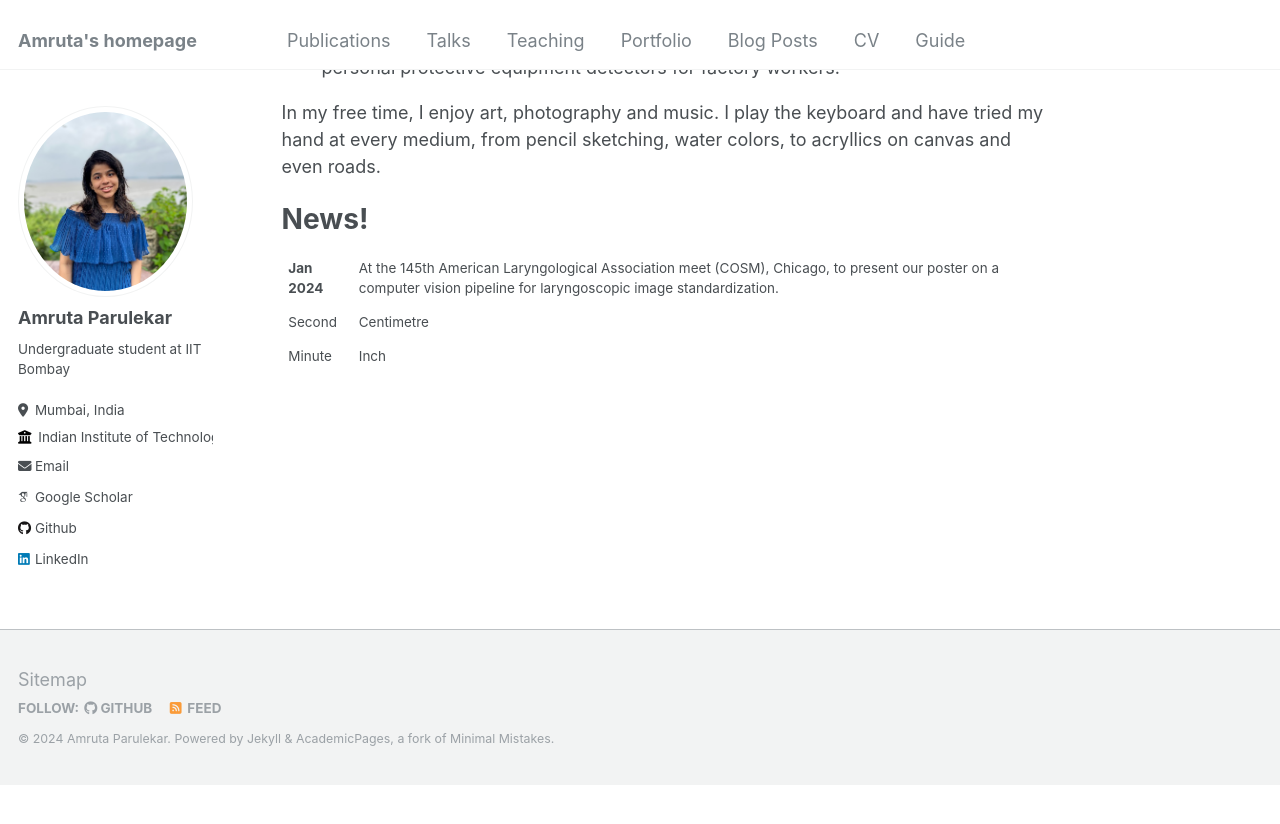
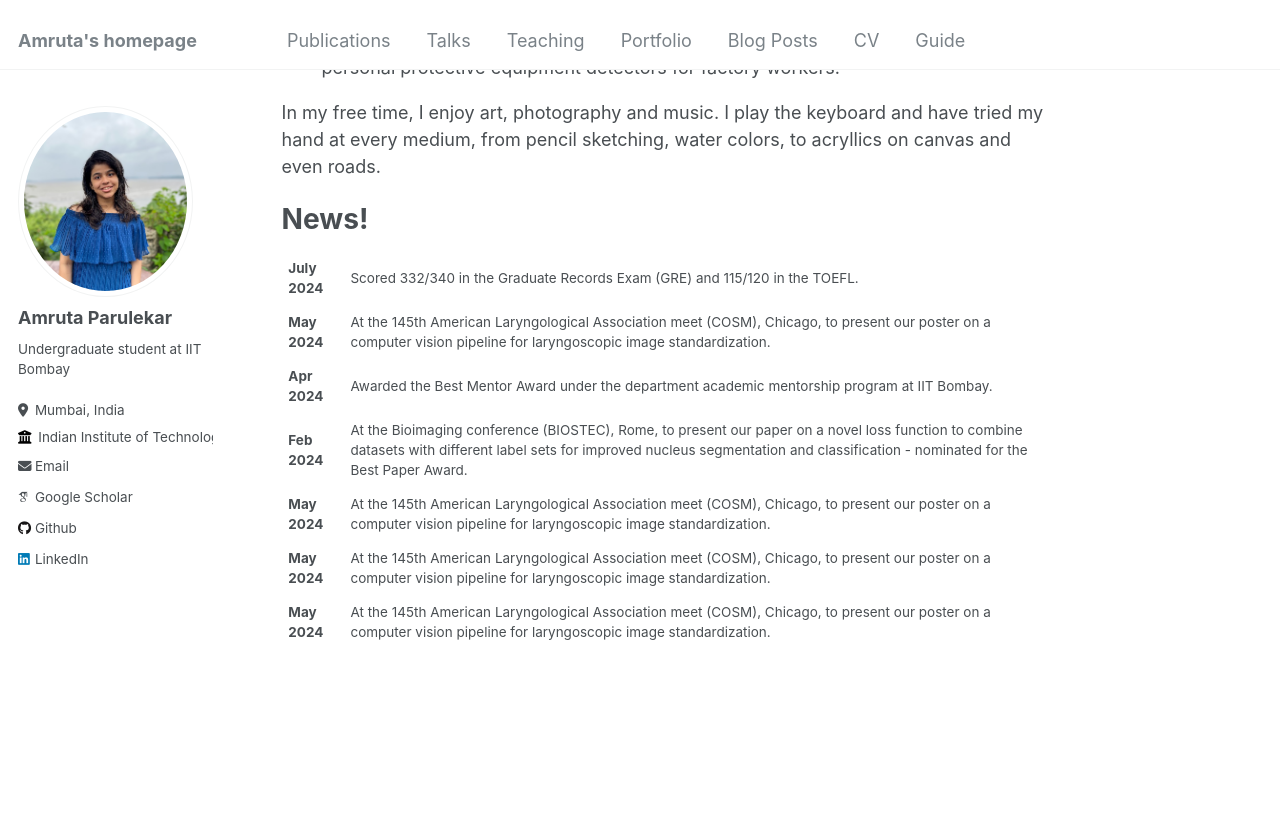
Before and after one commit to Amparulekar/Amparulekar.github.io, a Jekyll site: the page built from _pages/about.md, in a window 1280 px wide and 900 px high, scrolled down 585 px. Shown: the top 824 px of the window. Built offline with Jekyll 4.4.1, drawn with Linux system fonts in a browser that asks for light colours; some web fonts are replaced; a script that is not in the unit is left out; before the commit the page ends 1370 px from its top, so only the background shows below that.

Commit message:
homepage

```diff
--- a/_pages/about.md
+++ b/_pages/about.md
@@ -26,8 +26,12 @@ table, td, th {
    border: none;
 }
 </style>
- **Jan 2024** | At the 145th American Laryngological Association meet (COSM), Chicago, to present our poster on a computer vision pipeline for laryngoscopic image standardization.
- Second       | Centimetre
- Minute       | Inch
+**July 2024** | Scored 332/340 in the Graduate Records Exam (GRE) and 115/120 in the TOEFL.
+**May 2024** | At the 145th American Laryngological Association meet (COSM), Chicago, to present our poster on a computer vision pipeline for laryngoscopic image standardization.
+**Apr 2024** | Awarded the Best Mentor Award under the department academic mentorship program at IIT Bombay.
+**Feb 2024** | At the Bioimaging conference (BIOSTEC), Rome, to present our paper on a novel loss function to combine datasets with different label sets for improved nucleus segmentation and classification - nominated for the Best Paper Award.
+**May 2024** | At the 145th American Laryngological Association meet (COSM), Chicago, to present our poster on a computer vision pipeline for laryngoscopic image standardization.
+**May 2024** | At the 145th American Laryngological Association meet (COSM), Chicago, to present our poster on a computer vision pipeline for laryngoscopic image standardization.
+**May 2024** | At the 145th American Laryngological Association meet (COSM), Chicago, to present our poster on a computer vision pipeline for laryngoscopic image standardization.
 
 <script type="text/javascript" src="//rf.revolvermaps.com/0/0/6.js?i=5dzsdg8h2xn&amp;m=7&amp;c=e63100&amp;cr1=ffffff&amp;f=arial&amp;l=0&amp;bv=90&amp;lx=-420&amp;ly=420&amp;hi=20&amp;he=7&amp;hc=a8ddff&amp;rs=80" async="async"></script>
```
